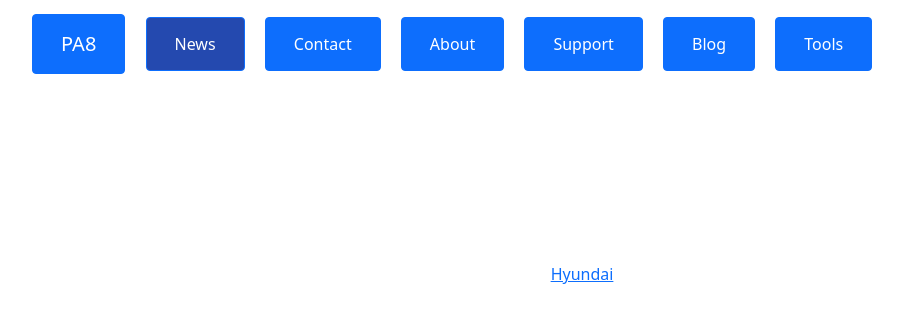
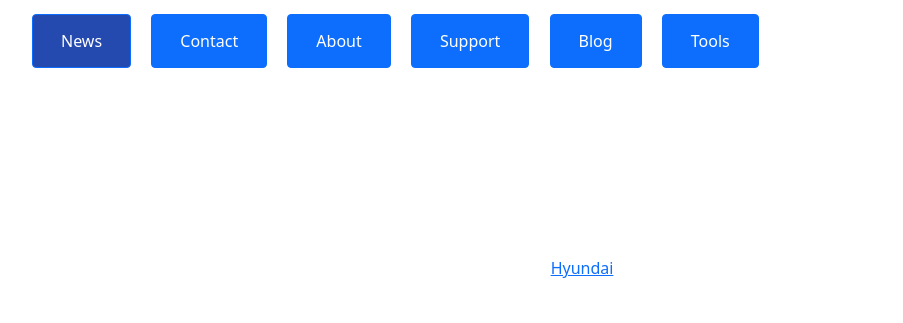
Before and after one commit to mijiFernandes/pa9, a Django app: page / in a window 1280 px wide. Shown: the part 76-399 px from the top of the page, without its empty margins (58-961 px from the left). Run offline with Django 3.2, Linux system fonts and the light colour scheme; some libraries are stand-ins or nearby versions.

Commit message:
Added files and changes required for deployment to heroku

```diff
--- a/templates/home.html
+++ b/templates/home.html
@@ -44,9 +44,6 @@
 {% block content %}
     <div id=div_01>
         <div class="scrollmenu">
-            <li class="nav-item mx-2 btn btn-primary" style="font-size: 20px">
-                <a class="nav-link text-white" href="{% url 'home' %}">PA8</a>
-            </li>
             <li class="nav-item mx-2 btn btn-primary" style="background: #2449AF;">
                 <a class="nav-link text-white">News</a>
             </li>
@@ -80,11 +77,7 @@
         </div>
     </div>
     <div id=div_02 style="display: none">
-        <nav class="navbar navbar-expand-lg navbar-dark bg-primary fixed-top">
         <div class="scrollmenu">
-                <li class="nav-item mx-2 btn btn-primary" style="font-size: 20px">
-                    <a class="nav-link text-white" href="{% url 'home' %}">PA8</a>
-                </li>
             <li class="nav-item mx-2 btn btn-primary">
                 <a class="nav-link text-white" href="javascript:show_layer('1');">News</a>
             </li>
@@ -104,7 +97,6 @@
                 <a class="nav-link text-white" href="javascript:show_layer('6');">Tools</a>
             </li>
         </div>
-        </nav>
         <div class="container">
             <div class="wrapper">
                 <div class="slide-container">
@@ -119,11 +111,7 @@
         </div>
     </div>
     <div id=div_03 style="display: none">
-        <nav class="navbar navbar-expand-lg navbar-dark bg-primary fixed-top">
         <div class="scrollmenu">
-                <li class="nav-item mx-2 btn btn-primary" style="font-size: 20px">
-                    <a class="nav-link text-white" href="{% url 'home' %}">PA8</a>
-                </li>
             <li class="nav-item mx-2 btn btn-primary">
                 <a class="nav-link text-white" href="javascript:show_layer('1');">News</a>
             </li>
@@ -143,7 +131,6 @@
                 <a class="nav-link text-white" href="javascript:show_layer('6');">Tools</a>
             </li>
         </div>
-        </nav>
         <div class="container">
             <div class="wrapper">
                 <div class="slide-container">
@@ -161,11 +148,7 @@
         </div>
     </div>
     <div id=div_04 style="display: none">
-        <nav class="navbar navbar-expand-lg navbar-dark bg-primary fixed-top">
         <div class="scrollmenu">
-                <li class="nav-item mx-2 btn btn-primary" style="font-size: 20px">
-                    <a class="nav-link text-white" href="{% url 'home' %}">PA8</a>
-                </li>
             <li class="nav-item mx-2 btn btn-primary">
                 <a class="nav-link text-white" href="javascript:show_layer('1');">News</a>
             </li>
@@ -185,7 +168,6 @@
                 <a class="nav-link text-white" href="javascript:show_layer('6');">Tools</a>
             </li>
         </div>
-        </nav>
         <div class="container">
             <div class="wrapper">
                 <div class="slide-container">
@@ -203,11 +185,7 @@
         </div>
     </div>
     <div id=div_05 style="display: none">
-        <nav class="navbar navbar-expand-lg navbar-dark bg-primary fixed-top">
         <div class="scrollmenu">
-                <li class="nav-item mx-2 btn btn-primary" style="font-size: 20px">
-                    <a class="nav-link text-white" href="{% url 'home' %}">PA8</a>
-                </li>
             <li class="nav-item mx-2 btn btn-primary">
                 <a class="nav-link text-white" href="javascript:show_layer('1');">News</a>
             </li>
@@ -227,7 +205,6 @@
                 <a class="nav-link text-white" href="javascript:show_layer('6');">Tools</a>
             </li>
         </div>
-        </nav>
         <div class="container">
             <div class="wrapper">
                 <div class="slide-container">
@@ -246,9 +223,6 @@
     </div>
     <div id=div_06 style="display: none">
         <div class="scrollmenu">
-            <li class="nav-item mx-2 btn btn-primary" style="font-size: 20px">
-                <a class="nav-link text-white" href="{% url 'home' %}">PA8</a>
-            </li>
             <li class="nav-item mx-2 btn btn-primary">
                 <a class="nav-link text-white" href="javascript:show_layer('1');">News</a>
             </li>
```
Lines whose indentation alone changed are shown as unchanged.
